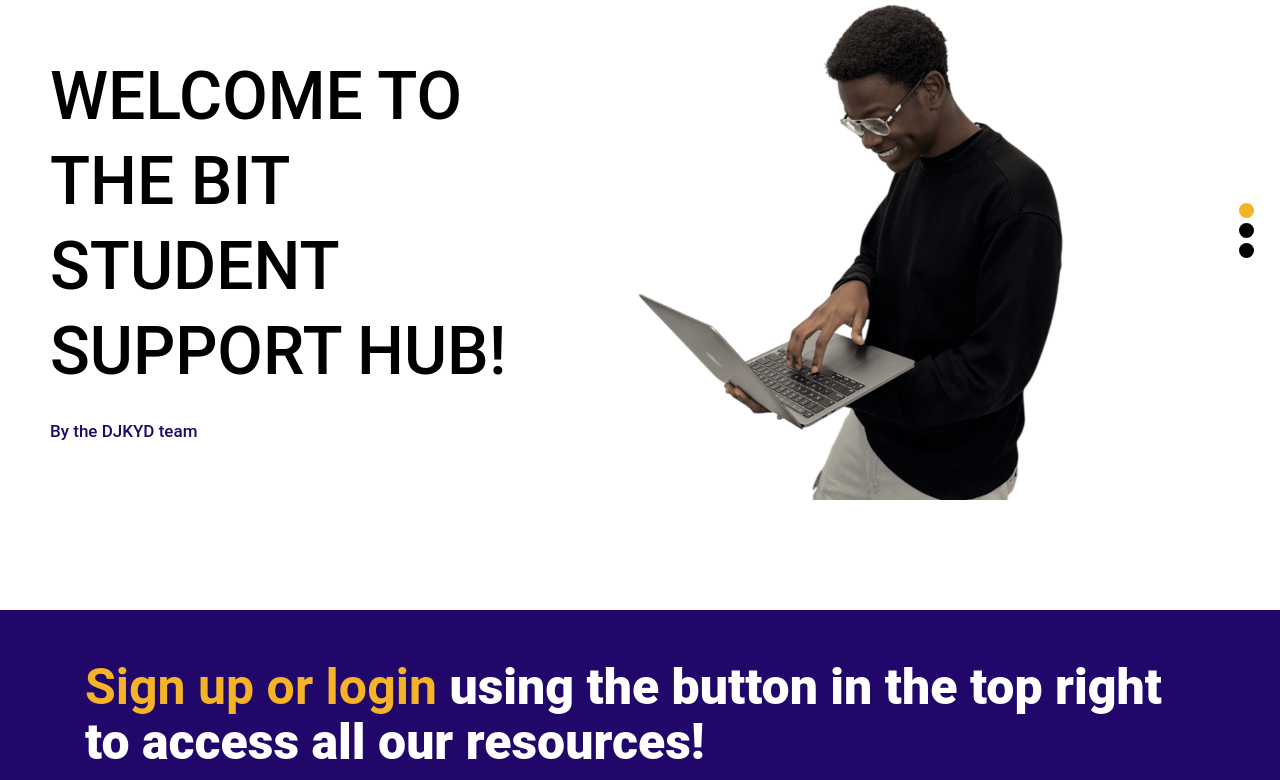
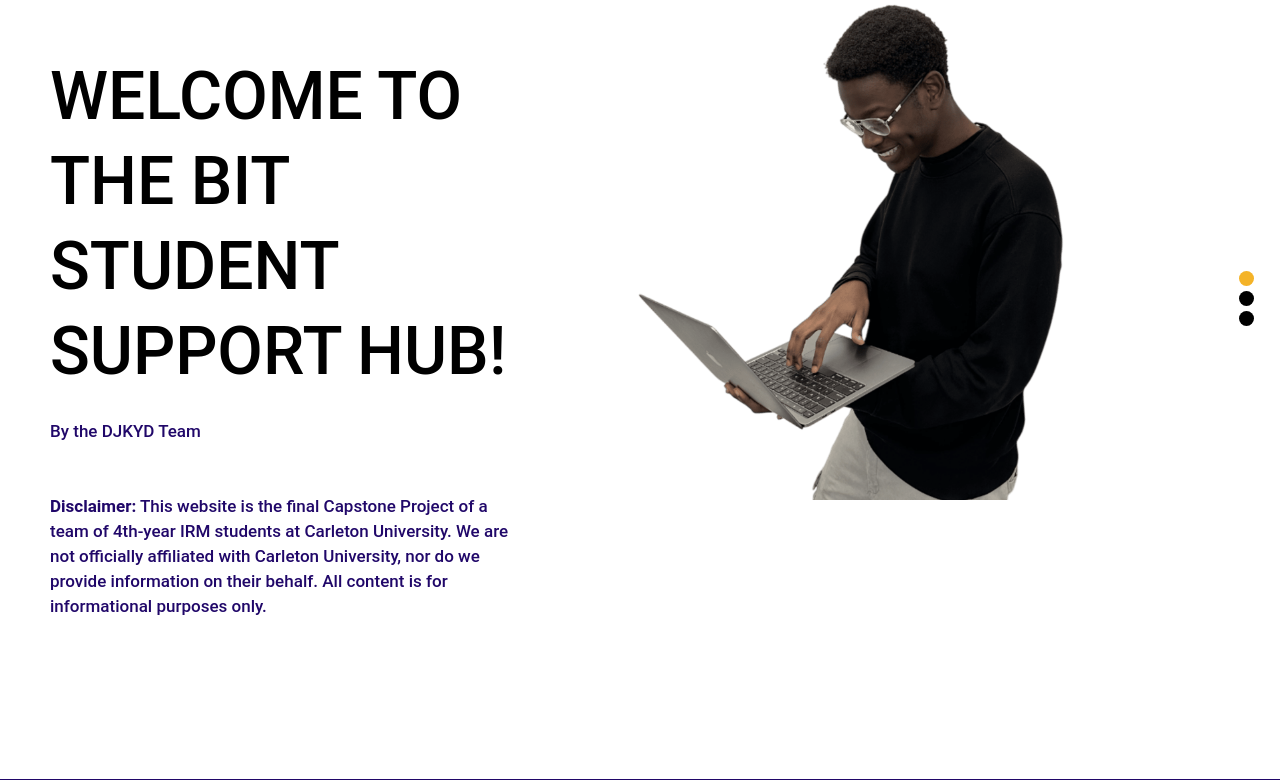
Before and after one commit to jacobabr9/DJKYDcapstone, a PHP site: page / in a window 1280 px wide. Shown: the part 200-980 px from the top of the page. Run offline with PHP 8.4, Linux system fonts and the light colour scheme; some libraries are stand-ins or nearby versions.

Commit message:
Added back disclaimers and bottom bar
Added back disclaimers and bottom bar

```diff
--- a/mind/index.php
+++ b/mind/index.php
@@ -159,7 +159,8 @@ if ($conn->connect_error) {
                   <div class="col-xl-5 col-lg-5 col-md-5 col-sm-12">
                     <div class="text-bg">
                     <h1>Welcome to the BIT student support hub!</h1>
-                      <p>By the DJKYD team</p>
+                      <p>By the DJKYD Team</p>
+                      <p><strong>Disclaimer:</strong> This website is the final Capstone Project of a team of 4th-year IRM students at Carleton University. We are not officially affiliated with Carleton University, nor do we provide information on their behalf. All content is for informational purposes only.</p>
                     </div>
                   </div>
                   <div class="col-xl-7 col-lg-7 col-md-7 col-sm-12">
@@ -182,6 +183,7 @@ if ($conn->connect_error) {
 
                       <h1>Your One-Stop Hub for Students and Faculty</h1>
                       <p>High Quality Resources and Help Available!</p>
+                      <p><strong>Disclaimer:</strong> This website is the final Capstone Project of a team of 4th-year IRM students at Carleton University. We are not officially affiliated with Carleton University, nor do we provide information on their behalf. All content is for informational purposes only.</p>
 
                     </div>
                   </div>
@@ -208,7 +210,7 @@ if ($conn->connect_error) {
 
                       <h1>Navigating AI in Education & Careers</h1>
                       <p>Tailored Support for BIT Students</p>
-
+                      <p><strong>Disclaimer:</strong> This website is the final Capstone Project of a team of 4th-year IRM students at Carleton University. We are not officially affiliated with Carleton University, nor do we provide information on their behalf. All content is for informational purposes only.</p>
                     </div>
                   </div>
                   <div class="col-xl-7 col-lg-7 col-md-7 col-sm-12">
@@ -470,7 +472,8 @@ if ($conn->connect_error) {
               </div>
               <div class="copyright">
                 <div class="container">
-                  <p>Copyright © 2019 Design by <a href="https://html.design/">Free Html Templates </a></p>
+                  <p><strong>DJKYD 2025</strong> — Final Capstone Project Submission</a></p>
+				  <p>David, Jacob, Kamji, Yasmeen, Dominic</p>
                 </div>
               </div>
             </div>
```
